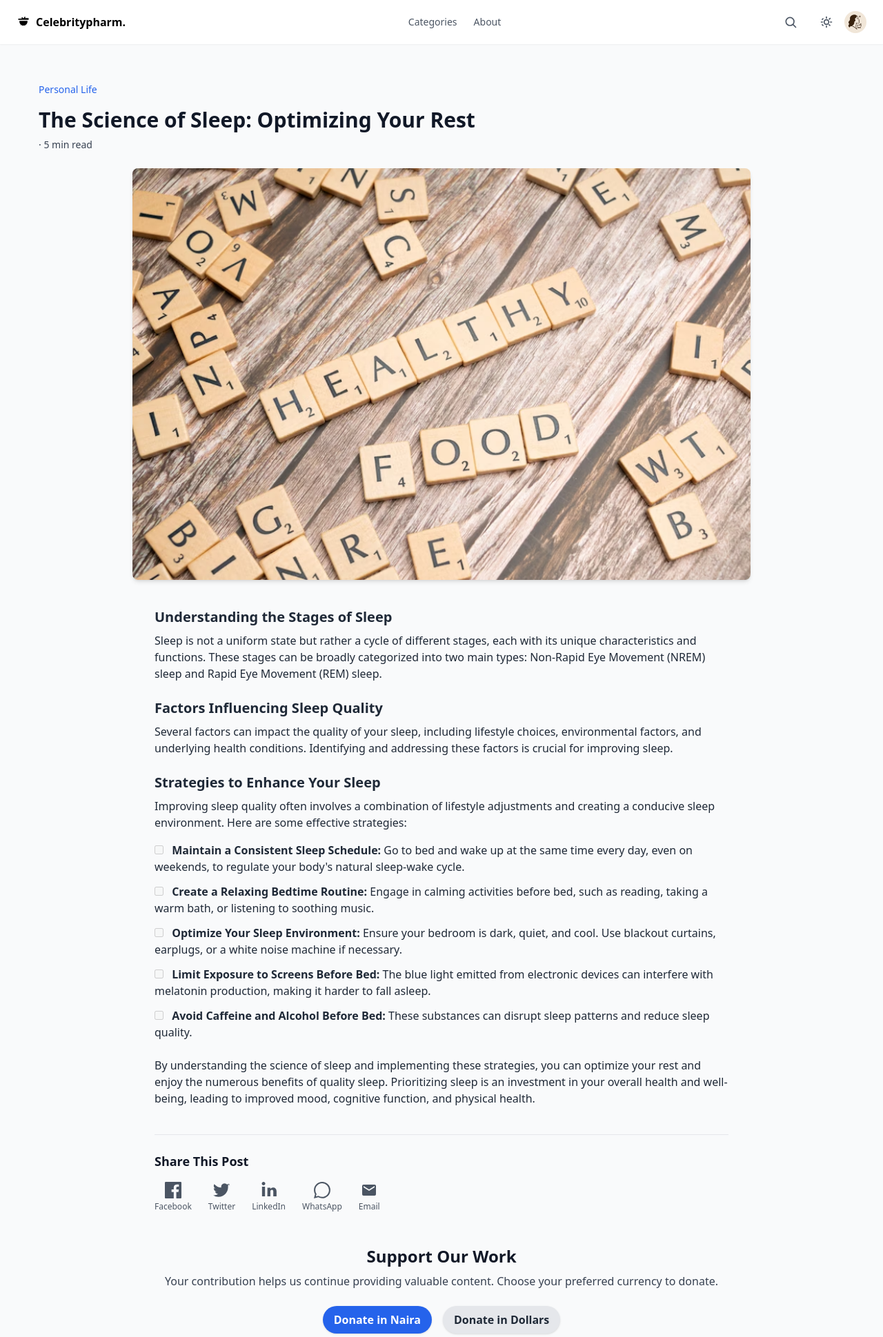
After one commit to chistev/celebrity-pharm-blog, a Django app: page /post/ in a window 1280 px wide. The commit adds this page. Shown: the top 1939 px of the page at 69% size. Run offline with Django 5.2, Linux system fonts and the light colour scheme; some libraries are stand-ins or nearby versions.

Commit message:
detail page added

```diff
--- a/blog/templates/blog/base.html
+++ b/blog/templates/blog/base.html
@@ -16,7 +16,8 @@
 </head>
 
 <body class="bg-gray-50 dark:bg-gray-900 text-gray-900 dark:text-gray-100">
-    <nav class="fixed top-0 left-0 right-0 z-50 flex items-center justify-between px-6 py-4 bg-white dark:bg-gray-800 shadow-sm">
+    <nav
+        class="fixed top-0 left-0 right-0 z-50 flex items-center justify-between px-6 py-4 bg-white dark:bg-gray-800 shadow-sm">
         <div class="flex items-center space-x-2">
             <svg xmlns="http://www.w3.org/2000/svg" class="w-5 h-5 text-black dark:text-white" fill="currentColor"
                 viewBox="0 0 24 24">
@@ -62,8 +63,12 @@
                 </svg>
             </button>
 
-            <!-- Profile Avatar -->
-            <img src="{% static 'images/celeb_pharm.png' %}" alt="Profile" class="w-8 h-8 rounded-full object-cover">
+            <!-- Profile Avatar linking to About page -->
+            <a href="{% url 'about' %}">
+                <img src="{% static 'images/celeb_pharm.png' %}" alt="Profile"
+                    class="w-8 h-8 rounded-full object-cover hover:ring-2 hover:ring-blue-500 transition">
+            </a>
+
         </div>
     </nav>
 
--- a/blog/templates/blog/index.html
+++ b/blog/templates/blog/index.html
@@ -3,7 +3,8 @@
 
 {% block content %}
 <div class="grid grid-cols-1 sm:grid-cols-2 lg:grid-cols-4 gap-6 mt-6">
-    <div class="bg-white dark:bg-gray-800 rounded-lg shadow-md overflow-hidden">
+    <a href="{% url 'post_detail' %}" class="block">
+<div class="bg-white dark:bg-gray-800 rounded-lg shadow-md overflow-hidden">
         <img src="https://cdn-icons-png.flaticon.com/512/3771/3771402.png" alt="Sleep" class="w-full h-40 object-cover">
         <div class="p-4">
             <h2 class="text-lg font-semibold text-gray-900 dark:text-gray-100">The Science of Sleep: Optimizing Your
@@ -13,6 +14,8 @@
                 your rest for better health and productivity.</p>
         </div>
     </div>
+    </a>
+
 
     <div class="bg-white dark:bg-gray-800 rounded-lg shadow-md overflow-hidden">
         <img src="https://cdn-icons-png.flaticon.com/512/4359/4359951.png" alt="Mindful Eating"
--- /dev/null
+++ b/blog/templates/blog/post_detail.html
@@ -0,0 +1,170 @@
+{% extends "blog/base.html" %}
+{% load static %}
+{% block content %}
+
+<!-- Breadcrumb and Title Section -->
+<div class="mt-6 px-4 sm:px-6 lg:px-8">
+    <nav class="text-sm text-gray-600 dark:text-gray-400 mb-4" aria-label="Breadcrumb">
+        <ol class="list-reset flex space-x-2">
+            <li>
+                <a href="#" class="text-blue-600 hover:underline dark:text-blue-400">
+                    Personal Life
+                </a>
+            </li>
+        </ol>
+    </nav>
+
+    <h1 class="text-2xl sm:text-3xl font-bold text-gray-900 dark:text-white mb-2">
+        The Science of Sleep: Optimizing Your
+                Rest
+    </h1>
+
+    <p class="text-sm text-gray-700 dark:text-gray-300">
+        · 5 min read
+    </p>
+
+    <!-- Featured Image -->
+<div class="mt-6 px-4 sm:px-6 lg:px-8">
+   <img src="{% static 'images/health_tips.avif' %}"
+     alt="Sleeping person illustration"
+     class="w-full max-w-4xl mx-auto rounded-lg shadow-md object-contain">
+</div>
+
+<!-- Post Content -->
+<div class="mt-10 max-w-4xl mx-auto px-4 sm:px-6 lg:px-8 text-gray-800 dark:text-gray-200">
+    <h2 class="text-xl font-semibold mb-2">Understanding the Stages of Sleep</h2>
+    <p class="mb-6">
+        Sleep is not a uniform state but rather a cycle of different stages, each with its unique characteristics and functions. These stages can be broadly categorized into two main types: Non-Rapid Eye Movement (NREM) sleep and Rapid Eye Movement (REM) sleep.
+    </p>
+
+    <h2 class="text-xl font-semibold mb-2">Factors Influencing Sleep Quality</h2>
+    <p class="mb-6">
+        Several factors can impact the quality of your sleep, including lifestyle choices, environmental factors, and underlying health conditions. Identifying and addressing these factors is crucial for improving sleep.
+    </p>
+
+    <h2 class="text-xl font-semibold mb-2">Strategies to Enhance Your Sleep</h2>
+    <p class="mb-4">
+        Improving sleep quality often involves a combination of lifestyle adjustments and creating a conducive sleep environment. Here are some effective strategies:
+    </p>
+
+    <ul class="list-none space-y-3">
+        <li>
+            <input type="checkbox" disabled class="mr-2">
+            <strong>Maintain a Consistent Sleep Schedule:</strong> Go to bed and wake up at the same time every day, even on weekends, to regulate your body's natural sleep-wake cycle.
+        </li>
+        <li>
+            <input type="checkbox" disabled class="mr-2">
+            <strong>Create a Relaxing Bedtime Routine:</strong> Engage in calming activities before bed, such as reading, taking a warm bath, or listening to soothing music.
+        </li>
+        <li>
+            <input type="checkbox" disabled class="mr-2">
+            <strong>Optimize Your Sleep Environment:</strong> Ensure your bedroom is dark, quiet, and cool. Use blackout curtains, earplugs, or a white noise machine if necessary.
+        </li>
+        <li>
+            <input type="checkbox" disabled class="mr-2">
+            <strong>Limit Exposure to Screens Before Bed:</strong> The blue light emitted from electronic devices can interfere with melatonin production, making it harder to fall asleep.
+        </li>
+        <li>
+            <input type="checkbox" disabled class="mr-2">
+            <strong>Avoid Caffeine and Alcohol Before Bed:</strong> These substances can disrupt sleep patterns and reduce sleep quality.
+        </li>
+    </ul>
+
+    <p class="mt-6">
+        By understanding the science of sleep and implementing these strategies, you can optimize your rest and enjoy the numerous benefits of quality sleep. Prioritizing sleep is an investment in your overall health and well-being, leading to improved mood, cognitive function, and physical health.
+    </p>
+
+    <!-- Share Options -->
+<div class="mt-10 border-t pt-6">
+    <h3 class="text-lg font-semibold mb-4 text-gray-900 dark:text-white">Share This Post</h3>
+    <div class="flex flex-wrap gap-6">
+        <!-- Facebook -->
+        <a href="https://www.facebook.com/sharer/sharer.php?u={{ request.build_absolute_uri }}" target="_blank" rel="noopener noreferrer"
+            class="flex flex-col items-center space-y-1 text-center text-gray-600 dark:text-gray-300 hover:text-[#1877F2] dark:hover:text-[#1877F2]">
+            <svg class="w-6 h-6" fill="currentColor" viewBox="0 0 24 24">
+                <path d="M22.675 0H1.325C.593 0 0 .593 0 1.325v21.351C0 23.407.593 24 1.325 24H12.82v-9.294H9.692v-3.622h3.128V8.413c0-3.1 1.893-4.788 4.659-4.788 1.325 0 2.463.099 2.795.143v3.24l-1.918.001c-1.504 0-1.795.715-1.795 1.763v2.313h3.587l-.467 3.622h-3.12V24h6.116c.732 0 1.325-.593 1.325-1.325V1.325C24 .593 23.407 0 22.675 0z"/>
+            </svg>
+            <span class="text-xs">Facebook</span>
+        </a>
+
+        <!-- Twitter -->
+        <a href="https://twitter.com/intent/tweet?url={{ request.build_absolute_uri }}" target="_blank" rel="noopener noreferrer"
+            class="flex flex-col items-center space-y-1 text-center text-gray-600 dark:text-gray-300 hover:text-[#1DA1F2] dark:hover:text-[#1DA1F2]">
+            <svg class="w-6 h-6" fill="currentColor" viewBox="0 0 24 24">
+                <path d="M23.953 4.57a10 10 0 01-2.825.775 4.958 4.958 0 002.163-2.723c-.951.555-2.005.959-3.127 1.184a4.92 4.92 0 00-8.384 4.482A13.87 13.87 0 011.671 3.149a4.922 4.922 0 001.523 6.574 4.903 4.903 0 01-2.229-.616v.061a4.923 4.923 0 003.946 4.827 4.996 4.996 0 01-2.212.085 4.936 4.936 0 004.604 3.417 9.867 9.867 0 01-6.102 2.105c-.39 0-.779-.023-1.17-.067a13.995 13.995 0 007.557 2.209c9.053 0 14-7.496 14-14V5.649a9.872 9.872 0 002.488-2.429z"/>
+            </svg>
+            <span class="text-xs">Twitter</span>
+        </a>
+
+        <!-- LinkedIn -->
+        <a href="https://www.linkedin.com/shareArticle?mini=true&url={{ request.build_absolute_uri }}" target="_blank" rel="noopener noreferrer"
+            class="flex flex-col items-center space-y-1 text-center text-gray-600 dark:text-gray-300 hover:text-[#0A66C2] dark:hover:text-[#0A66C2]">
+            <svg class="w-6 h-6" fill="currentColor" viewBox="0 0 448 512">
+                <path d="M100.28 448H7.4V148.9h92.88zm-46.44-340.7C24.2 107.3 0 83 0 53.6 0 24.3 24.2 0 53.8 0s53.8 24.3 53.8 53.6c0 29.4-24.2 53.7-53.8 53.7zM447.9 448h-92.4V302.4c0-34.7-12.4-58.4-43.3-58.4-23.6 0-37.6 15.8-43.8 31.1-2.3 5.5-2.8 13.1-2.8 20.7V448h-92.4s1.2-241.3 0-266.1h92.4v37.7c12.3-19 34.4-46.1 83.7-46.1 61.1 0 106.9 39.9 106.9 125.5V448z"/>
+            </svg>
+            <span class="text-xs">LinkedIn</span>
+        </a>
+
+        <!-- WhatsApp -->
+        <a href="https://wa.me/?text={{ request.build_absolute_uri }}" target="_blank" rel="noopener noreferrer"
+            class="flex flex-col items-center space-y-1 text-center text-gray-600 dark:text-gray-300 hover:text-green-500 dark:hover:text-green-400">
+            <svg class="w-6 h-6" fill="currentColor" viewBox="0 0 16 16">
+                <path d="M13.601 2.326A7.85 7.85 0 0 0 7.994 0C3.627 0 .068 3.558.064 7.926c0 1.399.366 2.76 1.057 3.965L0 16l4.204-1.102a7.9 7.9 0 0 0 3.79.965h.004c4.368 0 7.926-3.558 7.93-7.93A7.9 7.9 0 0 0 13.6 2.326zM7.994 14.521a6.6 6.6 0 0 1-3.356-.92l-.24-.144-2.494.654.666-2.433-.156-.251a6.56 6.56 0 0 1-1.007-3.505c0-3.626 2.957-6.584 6.591-6.584a6.56 6.56 0 0 1 4.66 1.931 6.56 6.56 0 0 1 1.928 4.66c-.004 3.639-2.961 6.592-6.592 6.592"/>
+            </svg>
+            <span class="text-xs">WhatsApp</span>
+        </a>
+
+        <!-- Email -->
+        <a href="mailto:?subject=Check this out&body={{ request.build_absolute_uri }}" target="_blank"
+            class="flex flex-col items-center space-y-1 text-center text-gray-600 dark:text-gray-300 hover:text-blue-600 dark:hover:text-blue-400">
+            <svg class="w-6 h-6" fill="currentColor" viewBox="0 0 24 24">
+                <path d="M20 4H4c-1.1 0-2 .9-2 2v12c0 1.1.9 2 2 2h16c1.1 0 2-.9 2-2V6c0-1.1-.9-2-2-2zm0 4l-8 5-8-5V6l8 5 8-5v2z"/>
+            </svg>
+            <span class="text-xs">Email</span>
+        </a>
+    </div>
+</div>
+
+<!-- Support Our Work Section -->
+<div class="mt-12 text-center">
+    <h2 class="text-2xl font-bold text-gray-900 dark:text-white mb-2">Support Our Work</h2>
+    <p class="text-gray-700 dark:text-gray-300 mb-6">
+        Your contribution helps us continue providing valuable content. Choose your preferred currency to donate.
+    </p>
+    <div class="flex justify-center gap-4">
+        <a href="" class="bg-blue-600 hover:bg-blue-700 text-white font-semibold py-2 px-4 rounded-full shadow">
+            Donate in Naira
+        </a>
+        <a href="" class="bg-gray-200 hover:bg-gray-300 text-gray-800 font-semibold py-2 px-4 rounded-full shadow">
+            Donate in Dollars
+        </a>
+    </div>
+</div>
+
+<!-- Related Posts Section -->
+<div class="mt-12 text-center">
+    <h2 class="text-2xl font-bold text-gray-900 dark:text-white mb-2">Related Posts</h2>
+    <div class="grid grid-cols-1 sm:grid-cols-2 lg:grid-cols-3 gap-6 max-w-4xl mx-auto px-4 sm:px-6 lg:px-8">
+        <div class="bg-gray-100 dark:bg-gray-800 rounded-lg shadow-md p-4">
+            <img src="{% static 'images/health_tips.avif' %}" class="w-full h-48 object-cover rounded-t-lg">
+            <h3 class="text-lg font-semibold mt-4 text-gray-900 dark:text-white">Mindfulness for Stress Reduction</h3>
+            <p class="text-gray-600 dark:text-gray-400 mt-2">Explore mindfulness techniques to reduce stress and improve sleep.</p>
+        </div>
+        <div class="bg-gray-100 dark:bg-gray-800 rounded-lg shadow-md p-4">
+            <img src="{% static 'images/health_tips.avif' %}" alt="Nutrition and Sleep" class="w-full h-48 object-cover rounded-t-lg">
+            <h3 class="text-lg font-semibold mt-4 text-gray-900 dark:text-white">Nutrition and Sleep: What to Eat for Better Rest</h3>
+            <p class="text-gray-600 dark:text-gray-400 mt-2">Discover how your diet can impact your sleep patterns and what foods to avoid before bed.</p>
+        </div>
+        <div class="bg-gray-100 dark:bg-gray-800 rounded-lg shadow-md p-4">
+            <img src="{% static 'images/health_tips.avif' %}" alt="Benefits of Exercise on Sleep Quality" class="w-full h-48 object-cover rounded-t-lg">
+            <h3 class="text-lg font-semibold mt-4 text-gray-900 dark:text-white">The Benefits of Exercise on Sleep Quality</h3>
+            <p class="text-gray-600 dark:text-gray-400 mt-2">Learn about the positive effects of regular physical activity on sleep.</p>
+        </div>
+    </div>
+</div>
+
+</div>
+
+</div>
+
+{% endblock %}
--- a/blog/urls.py
+++ b/blog/urls.py
@@ -5,4 +5,5 @@ urlpatterns = [
     path('', views.blog_index, name='index'),
     path('categories/', views.categories, name='categories'),
     path('about/', views.about, name='about'),
+    path('post/', views.post_detail, name='post_detail'),
 ]
--- a/blog/views.py
+++ b/blog/views.py
@@ -8,3 +8,6 @@ def categories(request):
 
 def about(request):
     return render(request, 'blog/about.html')
+
+def post_detail(request):
+    return render(request, 'blog/post_detail.html')
```
